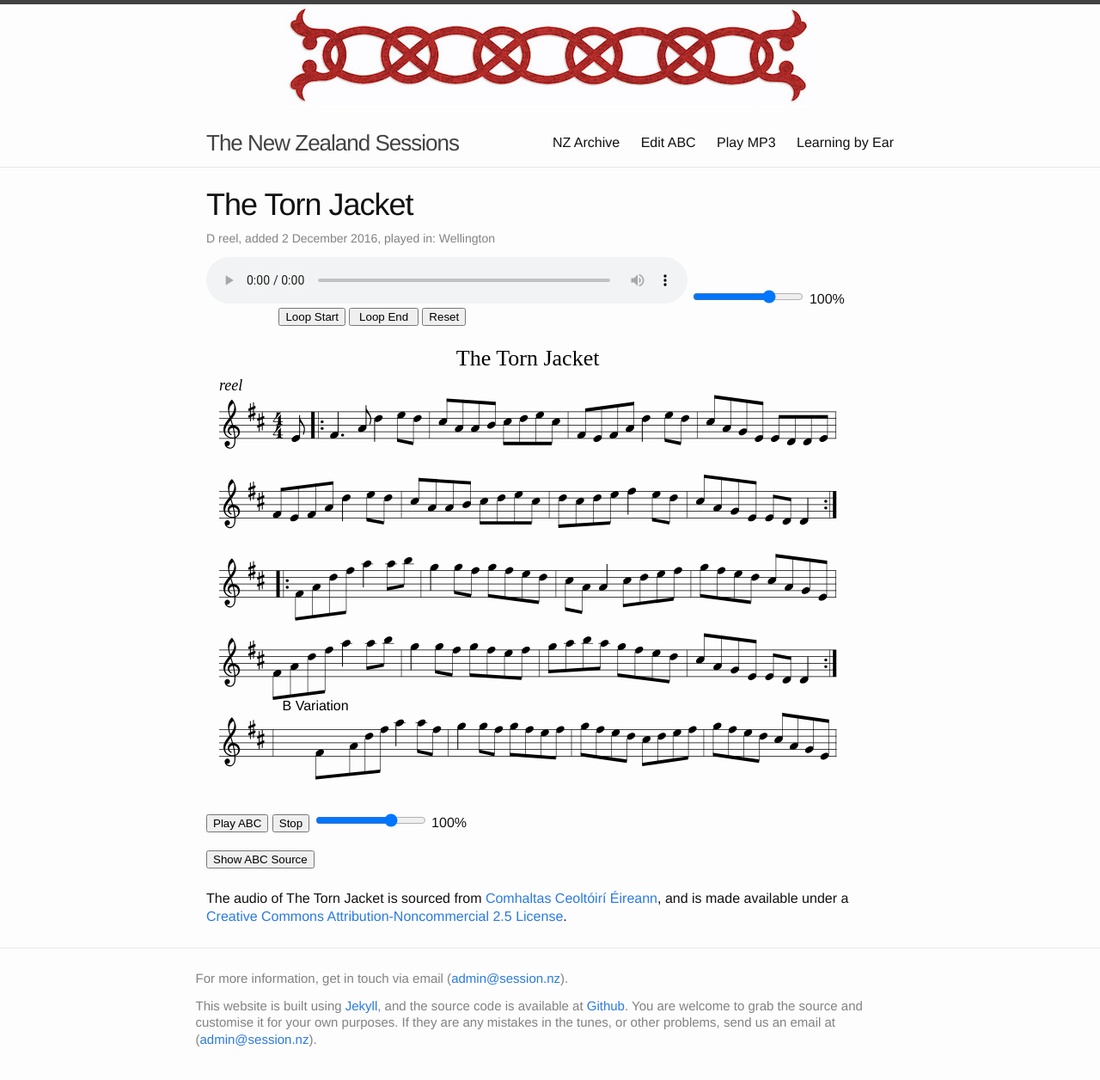
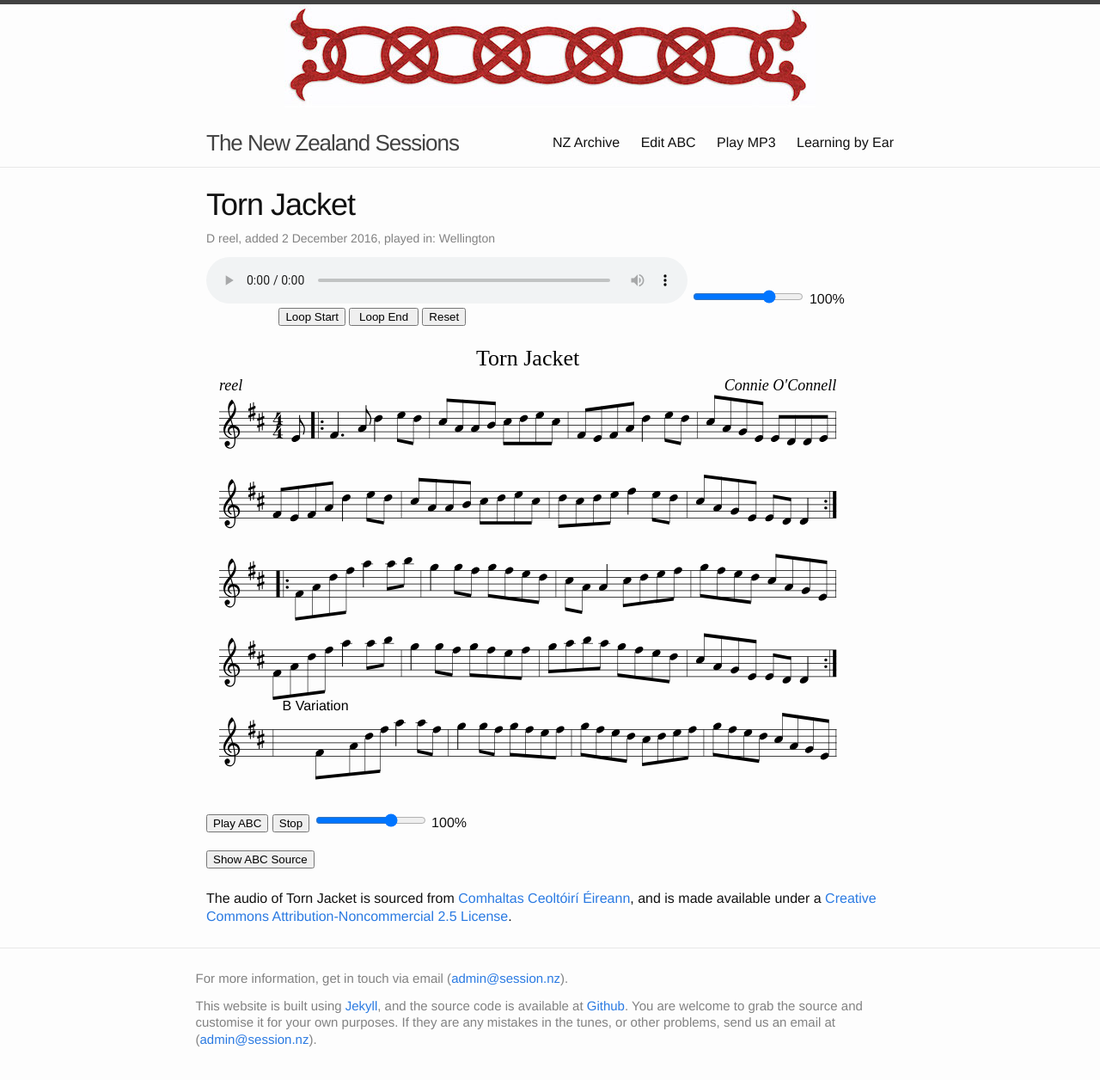
Before and after one commit to deanpemberton/music, a Jekyll site: the page built from _tunes/comhaltas/torn-jacket.md, in a window 1280 px wide. Shown: the whole page at 86% size. Built offline with Jekyll 4.4.1, drawn with Linux system fonts in a browser that asks for light colours; nearby versions of some CDN libraries.

Commit message:
Added composer

```diff
--- a/_tunes/comhaltas/torn-jacket.md
+++ b/_tunes/comhaltas/torn-jacket.md
@@ -1,5 +1,5 @@
 ---
-title: The Torn Jacket
+title: Torn Jacket
 key: D
 rhythm: reel
 mode:
@@ -12,7 +12,8 @@ source: Wellington
 abc_url: https://thesession.org/tunes/
 abc: |
     X: 1
-    T: The Torn Jacket
+    T: Torn Jacket
+    C: Connie O'Connell
     R: reel
     M: 4/4
     L: 1/8
```
